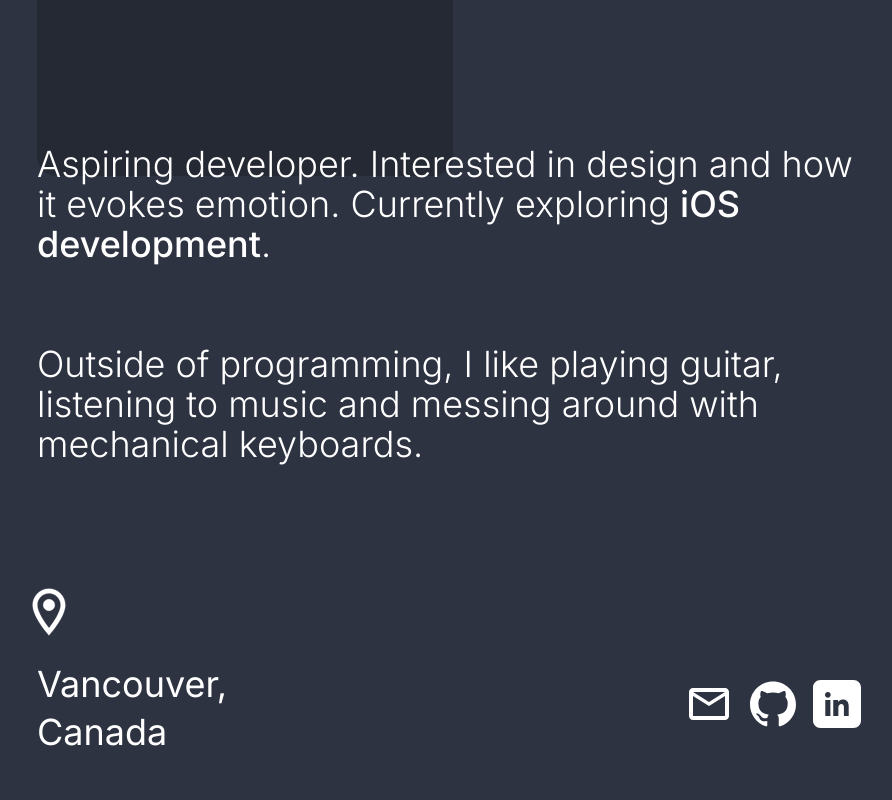
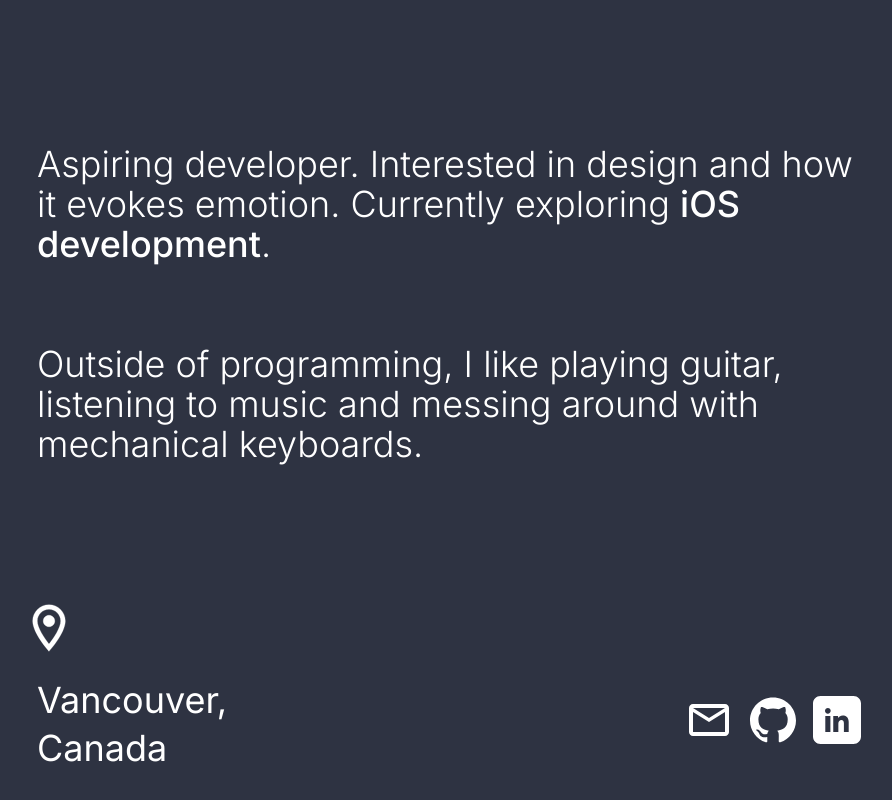
Before and after one commit to nevadoj/nevadoj.github.io, a React (Create React App) app: page / in a window 1280 px wide. Shown: the part 1712-2512 px from the top of the page, without its empty margins (187-1079 px from the left). Built offline with nearby package versions, Linux system fonts and the light colour scheme; the HTML template or start-up script is replaced by a standard one.

Commit message:
adjust spacing for projects section

```diff
--- a/src/components/About.js
+++ b/src/components/About.js
@@ -39,7 +39,7 @@ export default function About() {
                 </p>
             </div>
 
-            <div className="max-w-screen-lg mx-auto bg-altbg pt-20">
+            <div className="max-w-screen-lg mx-auto bg-altbg pt-24">
                 <div className="max-w-4xl mx-24 flex justify-between flex-wrap">
                     <div>
                         <div className="-translate-x-4">
--- a/src/components/Projects.js
+++ b/src/components/Projects.js
@@ -5,7 +5,6 @@ export default function Projects() {
     <div name="projects" className="h-screen w-full bg-altbg text-white">
       <div className="max-w-screen-lg mx-auto flex flex-col">
         <div className="font-light max-w-4xl mx-24 my-24 pt-20">
-
             <div className='flex flex-wrap sm:justify-between'>
               <div>
                 <p className="text-4xl font-medium">Spotter</p>
@@ -13,10 +12,10 @@ export default function Projects() {
                     <p className="pr-4">Swift</p>
                     <p className="pr-4">SwiftUI</p>
                 </div>
-                <p className='text-3xl py-8 w-1/2'>Simple iOS app to create workout routines and track progress.</p>
+                <p className='text-3xl py-8 w-64'>Simple iOS app to create workout routines and track progress.</p>
               </div>
 
-              <div class="box-border h-[34rem] w-1/2 rounded-[20px] bg-altbg-dark">
+              <div class="box-border h-[34rem] w-80 rounded-[20px] bg-altbg-dark">
                 <p>hello</p>
               </div>
             </div>
```
